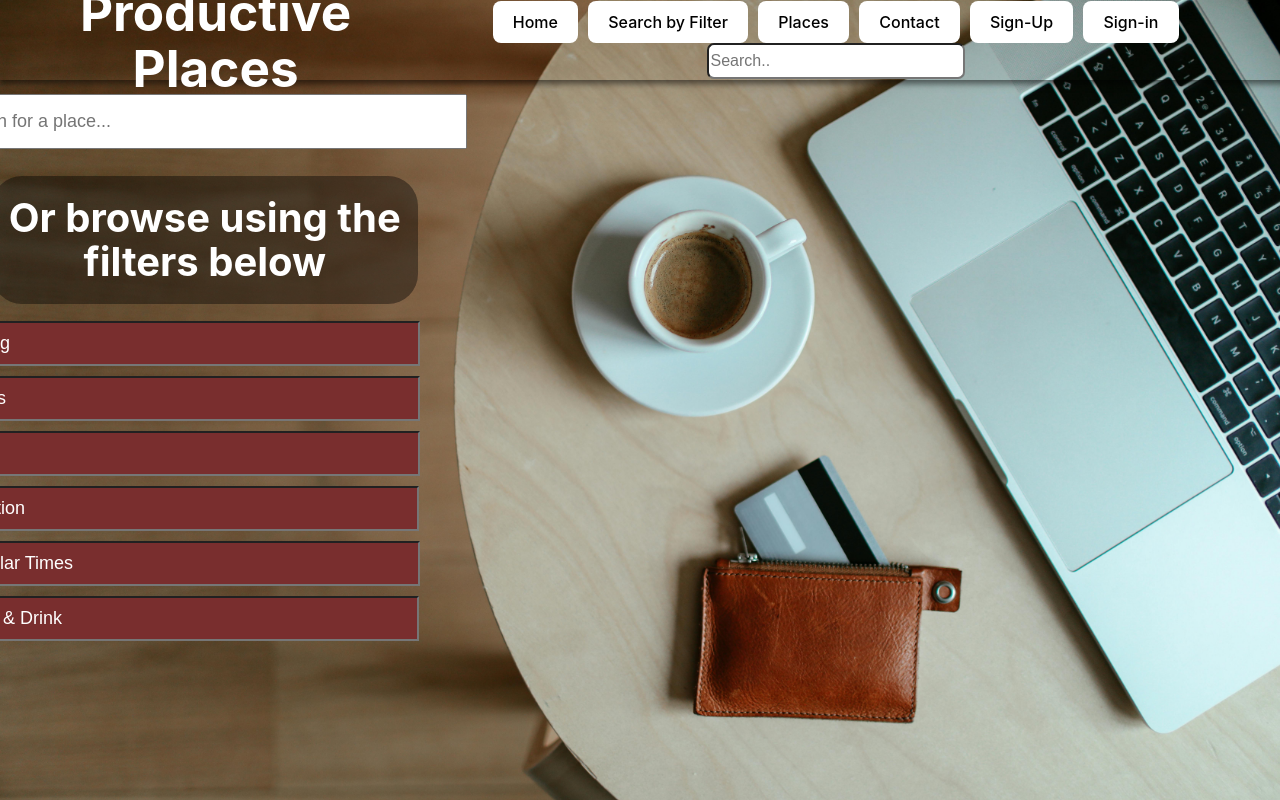
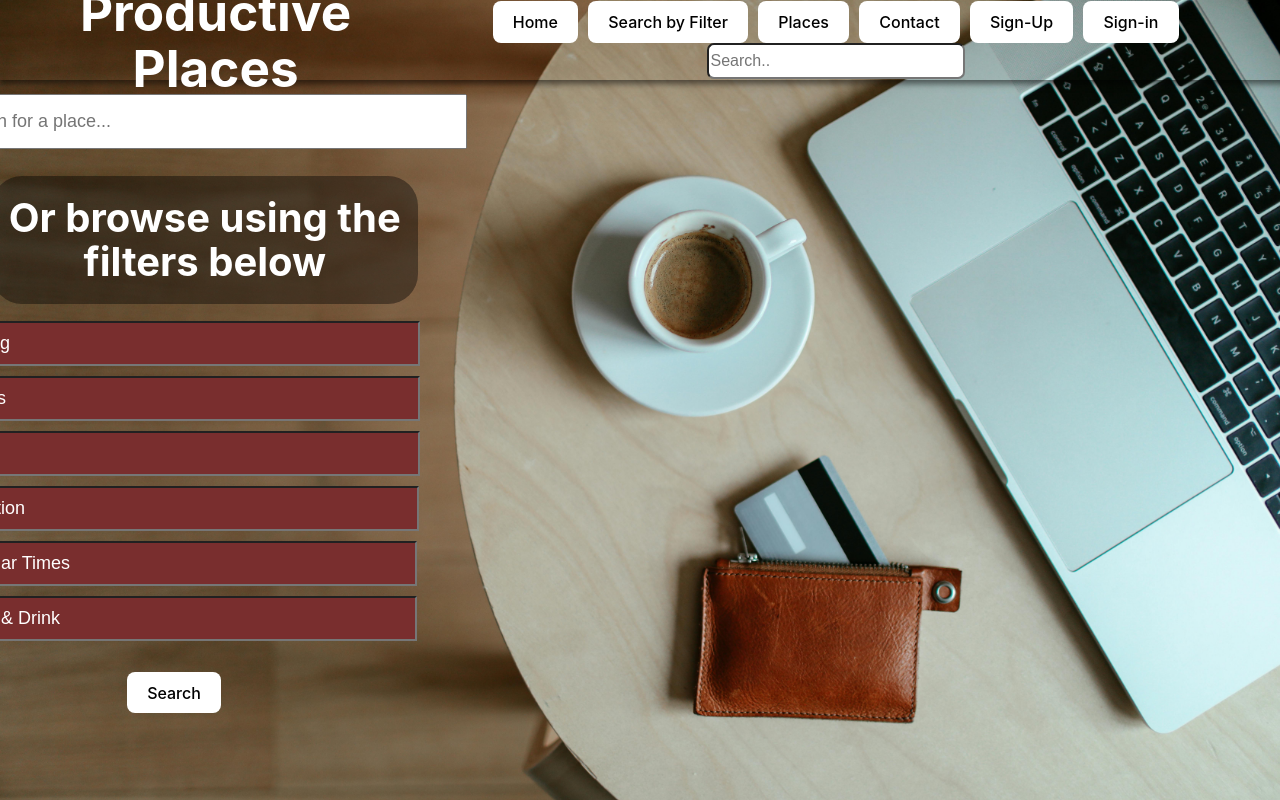
Before and after one commit to Christian-Mirt/S25-Gold, a React (Vite) app in the folder productive-places/: page /searchfilter in a window 1280 px wide. Built offline with nearby package versions, Linux system fonts and the light colour scheme.

Commit message:
add search button

```diff
--- a/productive-places/src/features/SearchFilter/SearchFilter.css
+++ b/productive-places/src/features/SearchFilter/SearchFilter.css
@@ -70,7 +70,7 @@
     width: 450px;
     position: relative;
     font-size: large;
-    left: -220px;
+    left: -176px;
 }
 
 .food{
@@ -80,8 +80,16 @@
     width: 450px;
     position: relative;
     font-size: large;
-    left: -695px;
+    left: -650px;
     top: 55px;
+}
+
+.searchButton{
+    background-color: white;
+    color: black;
+    position: relative;
+    top: 130px;
+    left: -940px;
 }
 
 .rating::placeholder, .hours::placeholder, .wifi::placeholder,
--- a/productive-places/src/features/SearchFilter/SearchFilter.jsx
+++ b/productive-places/src/features/SearchFilter/SearchFilter.jsx
@@ -14,6 +14,7 @@ function SearchFilter() {
       <input type="text" placeholder="Location" className = "loc"></input>
       <input type="text" placeholder="Popular Times" className = "pop"></input>
       <input type="text" placeholder="Food & Drink" className = "food"></input>
+      <button className='searchButton'>Search</button>
     </div>
   )
 }
```
